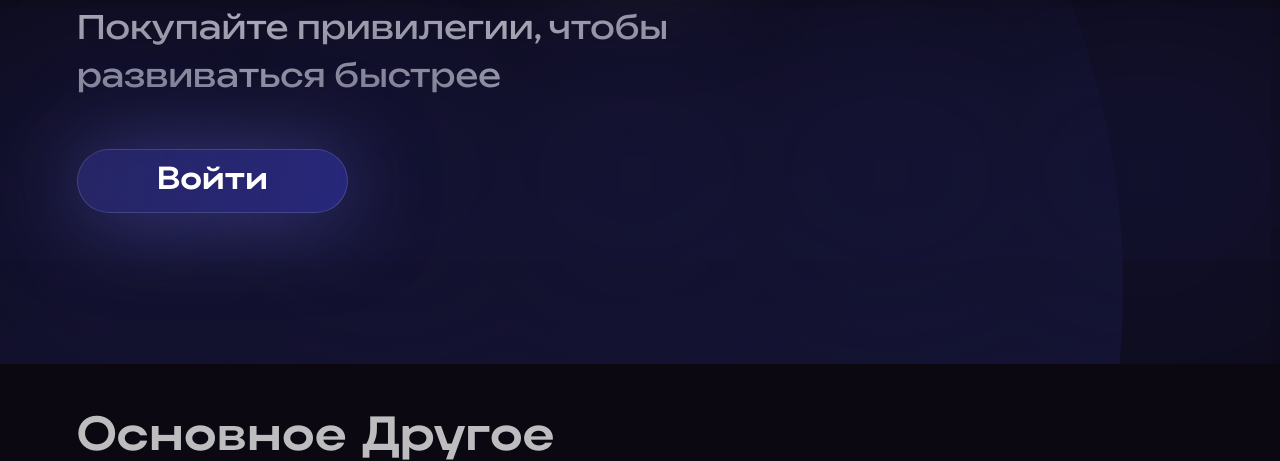
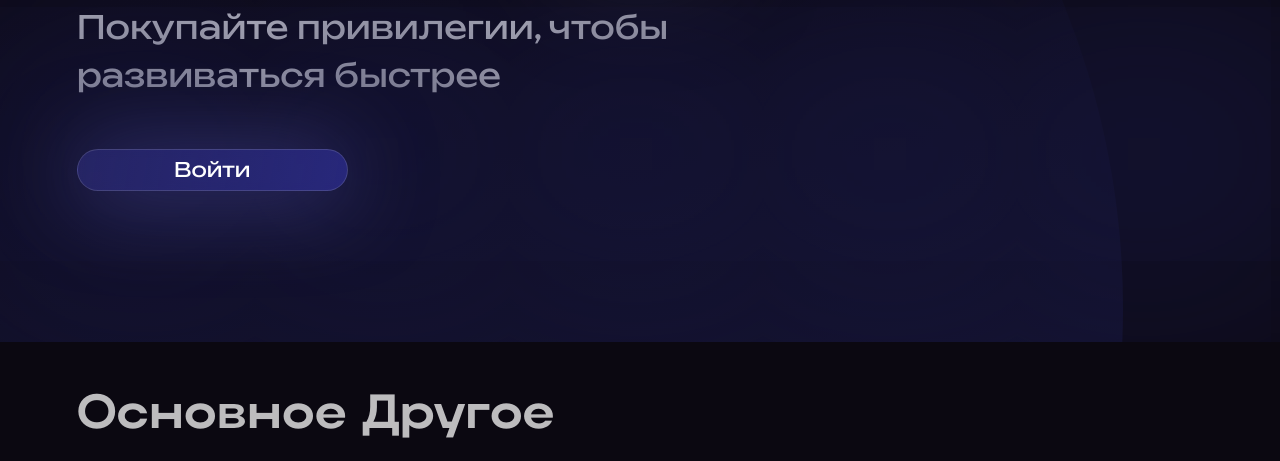
Before and after one commit to kilicin/aevoriumsite, a Django app: page /shop in a window 1280 px wide. Shown: the part 248-709 px from the top of the page. Run offline with Django 5.2, Linux system fonts and the light colour scheme; data that the repository does not hold is empty; some libraries are stand-ins or nearby versions.

Commit message:
fromSamara

```diff
--- a/aevorium/index/static/index/style.css
+++ b/aevorium/index/static/index/style.css
@@ -642,3 +642,7 @@ opacity: 0;
     padding: 24px 72px 40px 72px;
     border-radius: 38px;
 }
+
+overflow-hidden {
+    overflow: hidden;
+}
--- a/aevorium/index/templates/index/shop.html
+++ b/aevorium/index/templates/index/shop.html
@@ -18,7 +18,7 @@
                 {% if login %}
                     <a href="deposit" class="button">Пополнить</a>
                 {% else %}
-                    <a href="registration" class="button">Войти</a>
+                    <a href="registration" class="button mini">Войти</a>
                 {% endif %}
             </div>
             <div class="col-6">
@@ -74,7 +74,7 @@
                             <div class="col-6"><p class="shop__desc text-end">{{ balance }}₽</p></div>
                         </div>
                     {% else %}
-                        <a href="registration" class="button mt-3">Войти</a>
+                        <a href="registration" class="button mini mt-3">Войти</a>
                     {% endif %}
                 </div>
             </div>
--- a/aevorium/index/templates/index/start.html
+++ b/aevorium/index/templates/index/start.html
@@ -4,7 +4,7 @@
 
 {% block content %}
 
-<div class="instruction">
+<div class="instruction overflow-hidden">
     <div class="container relative">
         <div class="main__figures">
             <div class="absolute main__sphere"></div>
```
